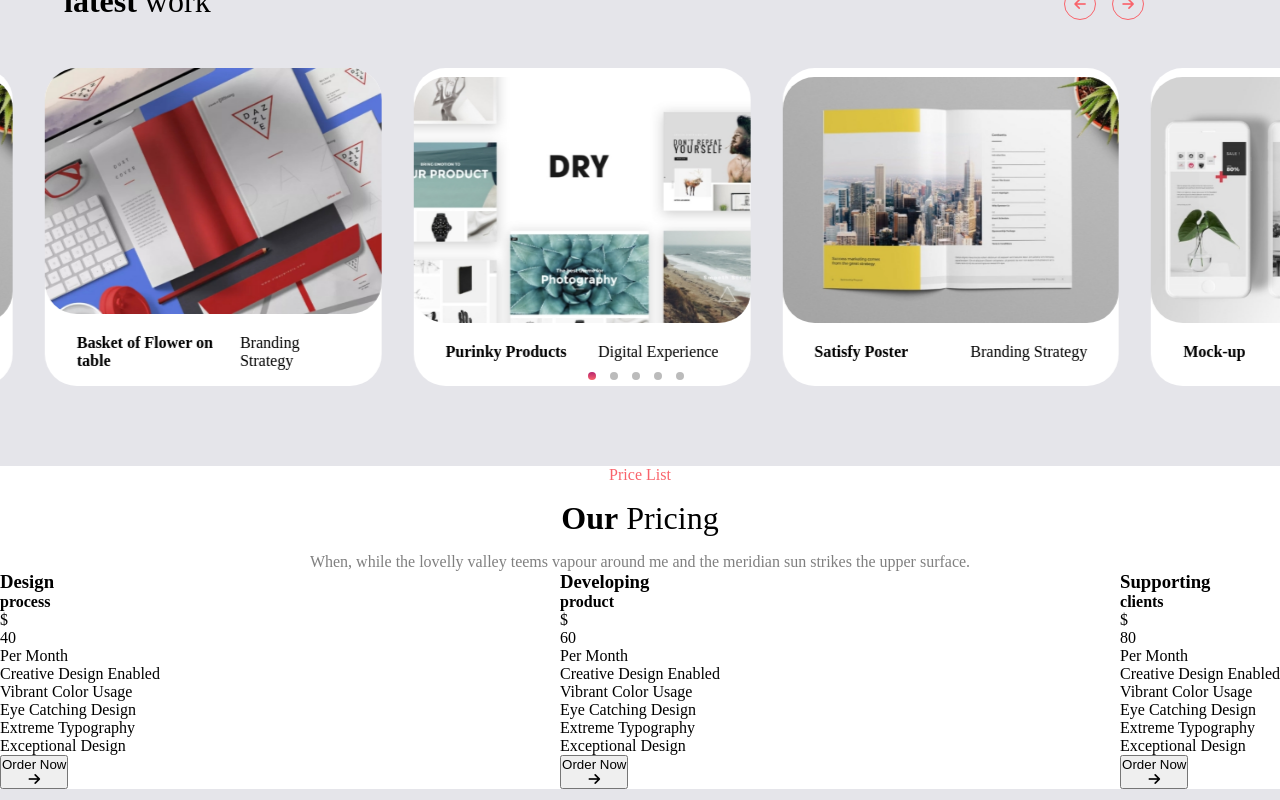
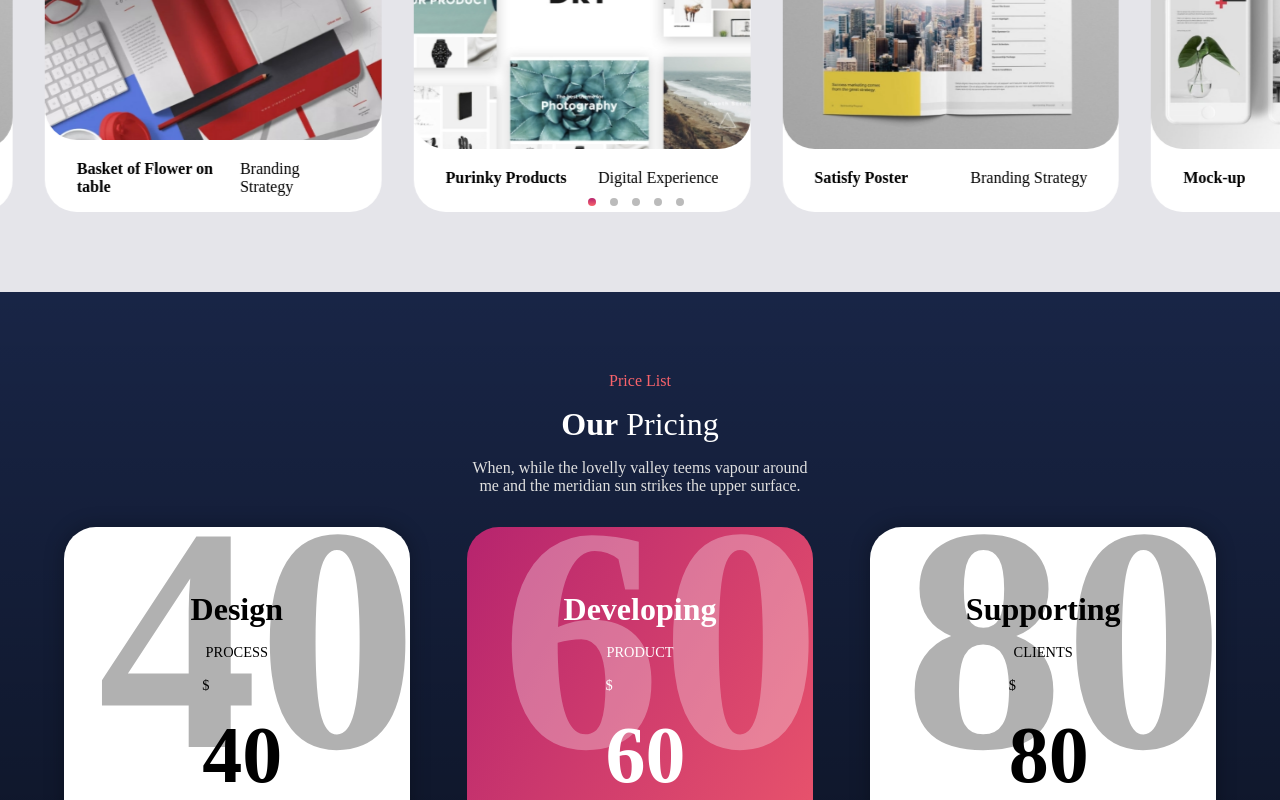
Before and after one commit to andreadebortoli2/proj-html-vuejs, a Vue app: page / in a window 1280 px wide. Shown: the part 2627-3427 px from the top of the page. Built offline with nearby package versions, Linux system fonts and the light colour scheme.

Commit message:
add price list style

```diff
--- a/src/assets/AppStyle.scss
+++ b/src/assets/AppStyle.scss
@@ -4,6 +4,7 @@
 @use './partials/SectionCardHeader';
 @use './partials/StartProjectStyle';
 @use './partials/Portfolio';
+@use './partials/PriceListStyle';
 @use './partials/BlogStyle';
 @use './partials/Testimonials';
 @use './partials/PartnersStyle';
--- a/src/assets/partials/Variables.scss
+++ b/src/assets/partials/Variables.scss
@@ -30,6 +30,10 @@ $carousel-pagination-active: linear-gradient(#B6246E, #F9636B), linear-gradient(
     background-image: linear-gradient(#0202301A, #000000B3);
 }
 
+@mixin background-even-price-card {
+    background-image: linear-gradient(to bottom right, #B6246E, #F9636B), linear-gradient(to right, #FFFFFFE6, #FFFFFFD4);
+}
+
 @mixin button-try {
     color: $text-color-nav;
     background-image: linear-gradient(to right, #B6246E, #F9636B), linear-gradient(to right, #FFFFFFE6, #FFFFFFD4);
--- /dev/null
+++ b/src/assets/partials/_PriceListStyle.scss
@@ -0,0 +1,107 @@
+@use './Variables.scss' as *;
+
+.price_list {
+    @include background-primary;
+
+    .section_title {
+        color: $text-color-secondary;
+    }
+
+    .section_comment {
+        color: $text-color-nav;
+    }
+
+    .prices {
+        padding-top: 2rem;
+
+        .card {
+            position: relative;
+            padding: 3rem 0;
+            text-align: center;
+            width: 30%;
+            border-radius: 2rem;
+
+            div {
+                font-size: 0.9rem;
+            }
+
+            h3 {
+                font-size: 2rem;
+                padding: 1rem 0;
+                font-weight: 700;
+            }
+
+            .background_price {
+                position: absolute;
+                top: -4.5rem;
+                right: -0.5rem;
+                font-size: 20rem;
+                font-weight: 900;
+                z-index: 0;
+                opacity: 0.3;
+            }
+
+            .price {
+                padding: 1rem 0;
+                width: 20%;
+                margin: 0 auto;
+
+                .price_value {
+                    text-align: left;
+                }
+
+                .price_tag {
+                    font-size: 5rem;
+                    font-weight: 700;
+                    padding: 1rem 0;
+                }
+            }
+
+            .features {
+                padding: 1rem 0 2rem;
+                list-style: none;
+
+                li {
+                    line-height: 2rem;
+
+                    .bold {
+                        font-weight: 700;
+                    }
+                }
+            }
+
+            button {
+                color: $text-color-nav;
+                background-image: linear-gradient(#B6246E, #F9636B), linear-gradient(to right, #FFFFFFE6, #FFFFFFD4);
+                border: none;
+                border-radius: 1rem;
+                padding: 0.5rem 1rem;
+                margin: 0 0.5rem;
+                height: 2rem;
+                width: 40%;
+
+                div {
+                    display: flex;
+                    justify-content: space-around;
+                    font-weight: 700;
+                }
+            }
+        }
+
+        .odd {
+            background-color: $background-color-secondary;
+            box-shadow: 0px 0px 20px 0px rgba(0, 0, 0, 0.3);
+        }
+
+        .even {
+            @include background-even-price-card;
+            color: $text-color-secondary;
+
+            button {
+                background-color: $background-color-secondary;
+                background-image: none;
+                color: $button-try-color-secondary;
+            }
+        }
+    }
+}
--- a/src/assets/partials/_SectionCardHeader.scss
+++ b/src/assets/partials/_SectionCardHeader.scss
@@ -17,4 +17,6 @@
     font-weight: 100;
     font-size: 1rem;
     color: $text-small-color;
+    width: 30%;
+    margin: 0 auto;
 }
--- a/src/assets/partials/_ServiceStyle.scss
+++ b/src/assets/partials/_ServiceStyle.scss
@@ -9,7 +9,6 @@
 
     .grid {
         display: flex;
-        padding: 6rem 0;
         gap: 3rem;
 
 
--- a/src/components/Main/Cards/PriceCard.vue
+++ b/src/components/Main/Cards/PriceCard.vue
@@ -3,30 +3,44 @@ export default {
     name: 'PriceCard',
     props: {
         card: Object,
+        index: Number,
     },
+    methods: {
+        evenIndex() {
+            let className = '';
+            if (this.index % 2 !== 0) {
+                className = 'even'
+            } else {
+                className = 'odd'
+            }
+
+            return className
+        }
+    }
 }
 </script>
 
 <template>
-    <div class="card" :class="card.title">
+    <div class="card" :class="evenIndex()">
         <h3>{{ card.title }}</h3>
-        <h4>{{ card.subTitle }}</h4>
+        <div>{{ card.subTitle }}</div>
+        <div class="background_price">{{ card.price }}</div>
         <div class="price">
-            $
-            <div>{{ card.price }}</div>
+            <div class="price_value">$</div>
+            <div class="price_tag">{{ card.price }}</div>
             Per Month
         </div>
-        <ul class="features" v-for="feature in card.features">
-            <li>{{ feature.name }} {{ feature.trait }}</li>
+        <ul class="features">
+            <li v-for="feature in card.features"><span class="bold">{{ feature.name }}</span> {{ feature.trait }}</li>
         </ul>
-        <button>
-            <div>Order Now</div><i class="fa-solid fa-arrow-right"></i>
-        </button>
+        <div class="order">
+            <button>
+                <div>
+                    <span>Order Now</span><i class="fa-solid fa-arrow-right"></i>
+                </div>
+            </button>
+        </div>
     </div>
 </template>
 
-<style scoped>
-ul {
-    list-style: none;
-}
-</style>
+<style scoped></style>
--- a/src/components/Main/PriceList.vue
+++ b/src/components/Main/PriceList.vue
@@ -19,7 +19,7 @@ export default {
             offers: [
                 {
                     title: 'Design',
-                    subTitle: 'process',
+                    subTitle: ' PROCESS',
                     price: 40,
                     features: [
                         {
@@ -46,7 +46,7 @@ export default {
                 },
                 {
                     title: 'Developing',
-                    subTitle: 'product',
+                    subTitle: 'PRODUCT',
                     price: 60,
                     features: [
                         {
@@ -73,7 +73,7 @@ export default {
                 },
                 {
                     title: 'Supporting',
-                    subTitle: 'clients',
+                    subTitle: 'CLIENTS',
                     price: 80,
                     features: [
                         {
@@ -105,12 +105,14 @@ export default {
 </script>
 
 <template>
-    <div>
-        <SectionCardHeader class="header" :header="priceListHeader" />
-        <div class="prices">
-            <template v-for="offer in offers">
-                <PriceCard :card="offer" />
-            </template>
+    <div class="price_list">
+        <div class="container">
+            <SectionCardHeader class="header" :header="priceListHeader" />
+            <div class="prices">
+                <template v-for="(offer, index) in offers">
+                    <PriceCard :card="offer" :index="index" />
+                </template>
+            </div>
         </div>
     </div>
 </template>
```
Also changed, not shown: 1 other file (tests, documents, lock files or other folders).
